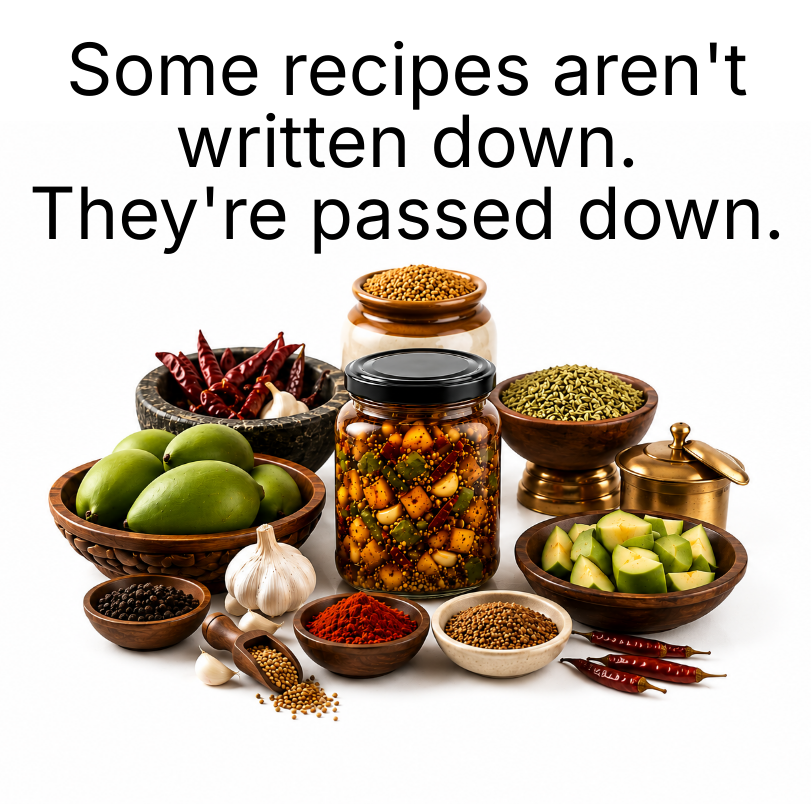
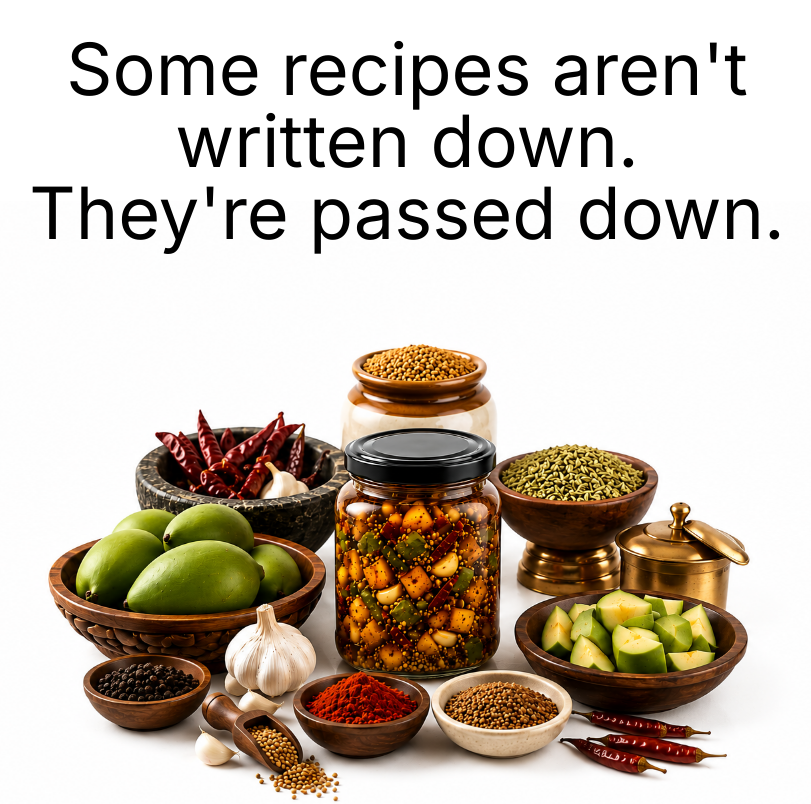
Before and after one commit to CherryChikoo/ProjectPickles, a Next.js app: page / in a window 1280 px wide. Shown: the part 920-1724 px from the top of the page, without its empty margins (233-1044 px from the left). Built offline with nearby package versions, Linux system fonts and the light colour scheme; no server answers; the database is empty; a web font is replaced by a local one.

Commit message:
style: reduce negative margin to add breathing room back between text and image

```diff
--- a/app/page.tsx
+++ b/app/page.tsx
@@ -69,7 +69,7 @@ export default function Home() {
         <h2 className="font-sans text-4xl sm:text-5xl md:text-6xl lg:text-7xl leading-tight max-w-4xl font-normal text-black relative z-10">
           Some recipes aren't written down.<br/> They're passed down.
         </h2>
-        <div className="-mt-12 md:-mt-24 lg:-mt-32 w-full max-w-5xl relative z-0">
+        <div className="-mt-4 md:-mt-8 lg:-mt-12 w-full max-w-5xl relative z-0">
           <img
             src="/BrandSection.png"
             alt="Making pickles"
```
